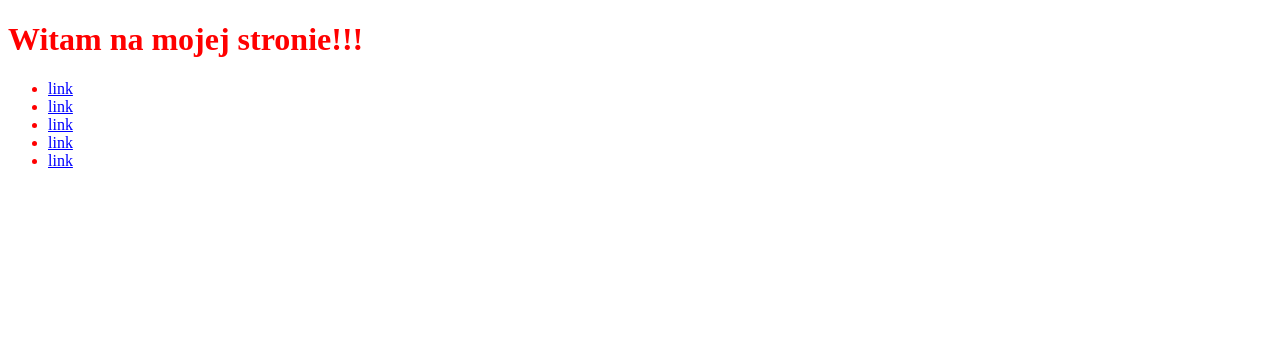
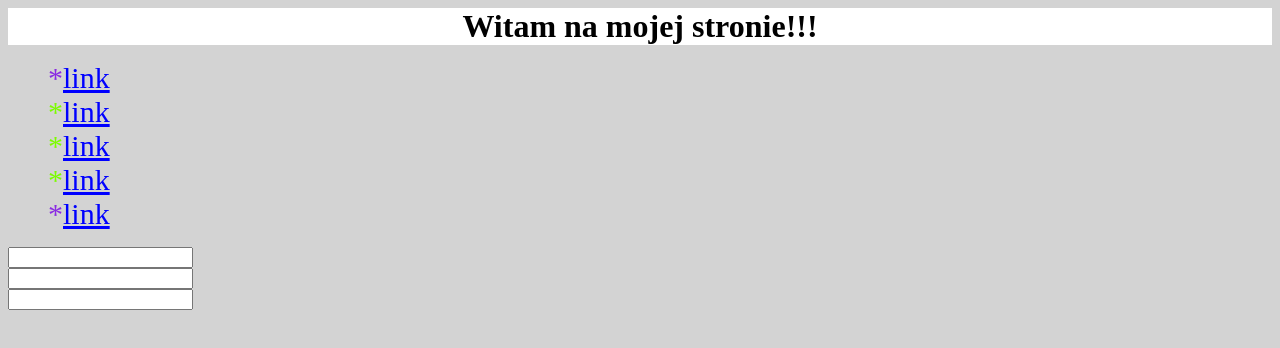
Before and after one commit to kacperhry/css-wstep, a plain HTML site: page index.html in a window 1280 px wide. Drawn offline with Linux system fonts and the light colour scheme.

Commit message:
dodannie linkow

```diff
--- a/index.html
+++ b/index.html
@@ -18,5 +18,13 @@
            <li class="list-item"><a href="">link</a></li>
        </ul>
    </nav>
+
+<div id="formularz">
+    <form action="">
+        <input type="text"><br>
+        <input type="text"><br>
+        <input type="text"><br>
+    </form>
+</div>
 </body>
 </html>
--- a/style.css
+++ b/style.css
@@ -1,10 +1,38 @@
+body{
+    background-color: lightgray;
+}
+
+
 *{
     color: red;
 }
 li>a{
-    color: blue
+    color: blue;
 }
 li{
-    color :lawngreen
-    text-align: center
+    color :lawngreen;
+    font-size: 30px;
 }
+header>h1{
+    text-align: center;
+    color: black;
+    background-color: white;
+    margin:0 auto;
+    font-family: inherit;
+}
+ul{
+    list-style: none;
+}
+.list-item::before{
+    content: '*';
+}
+.list-item a:hover{
+    color: yellowgreen;
+}
+input:focus{
+    border: 2px solid red;
+}
+ul li:first-child,
+ul li:last-child{
+    color: blueviolet;
+}
```
